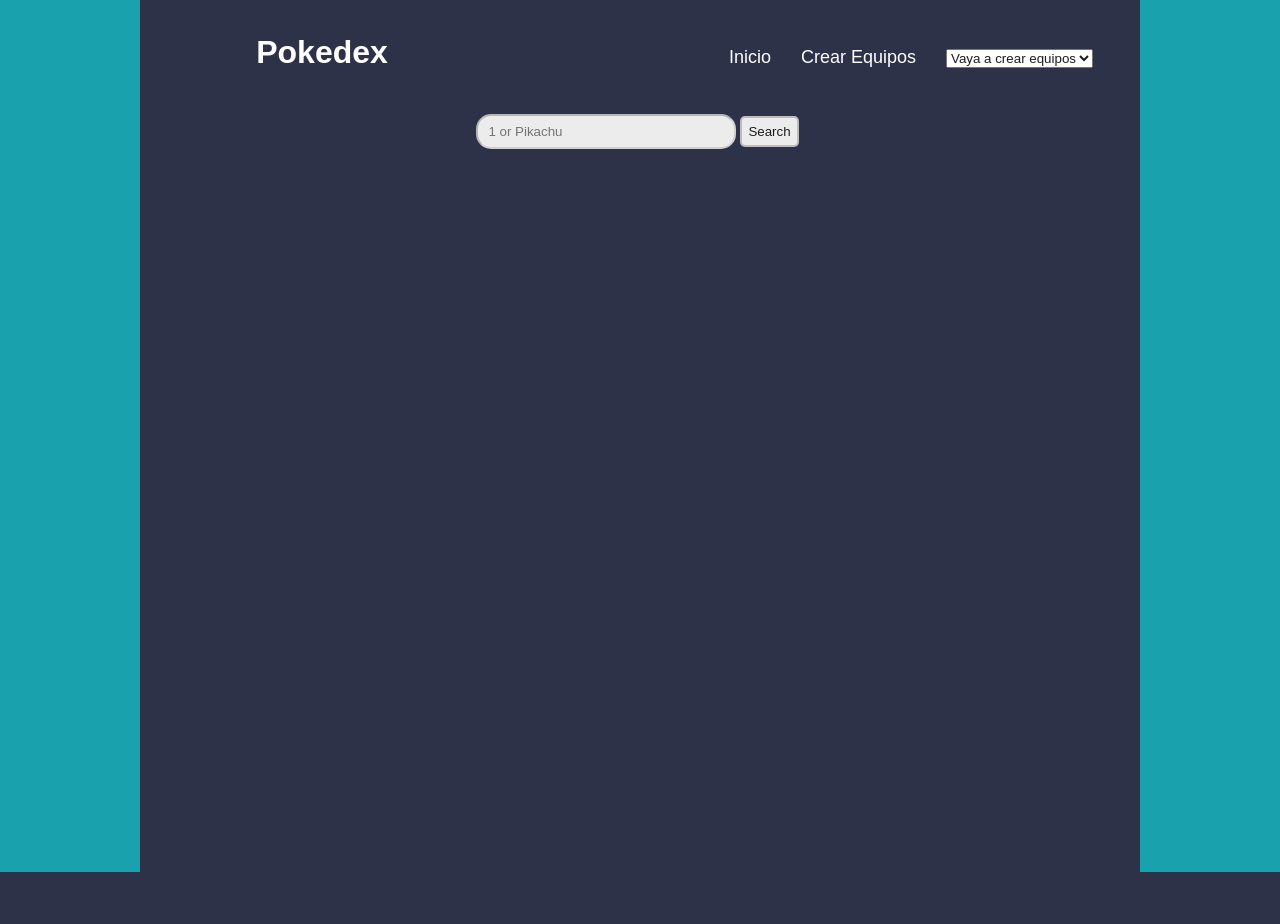
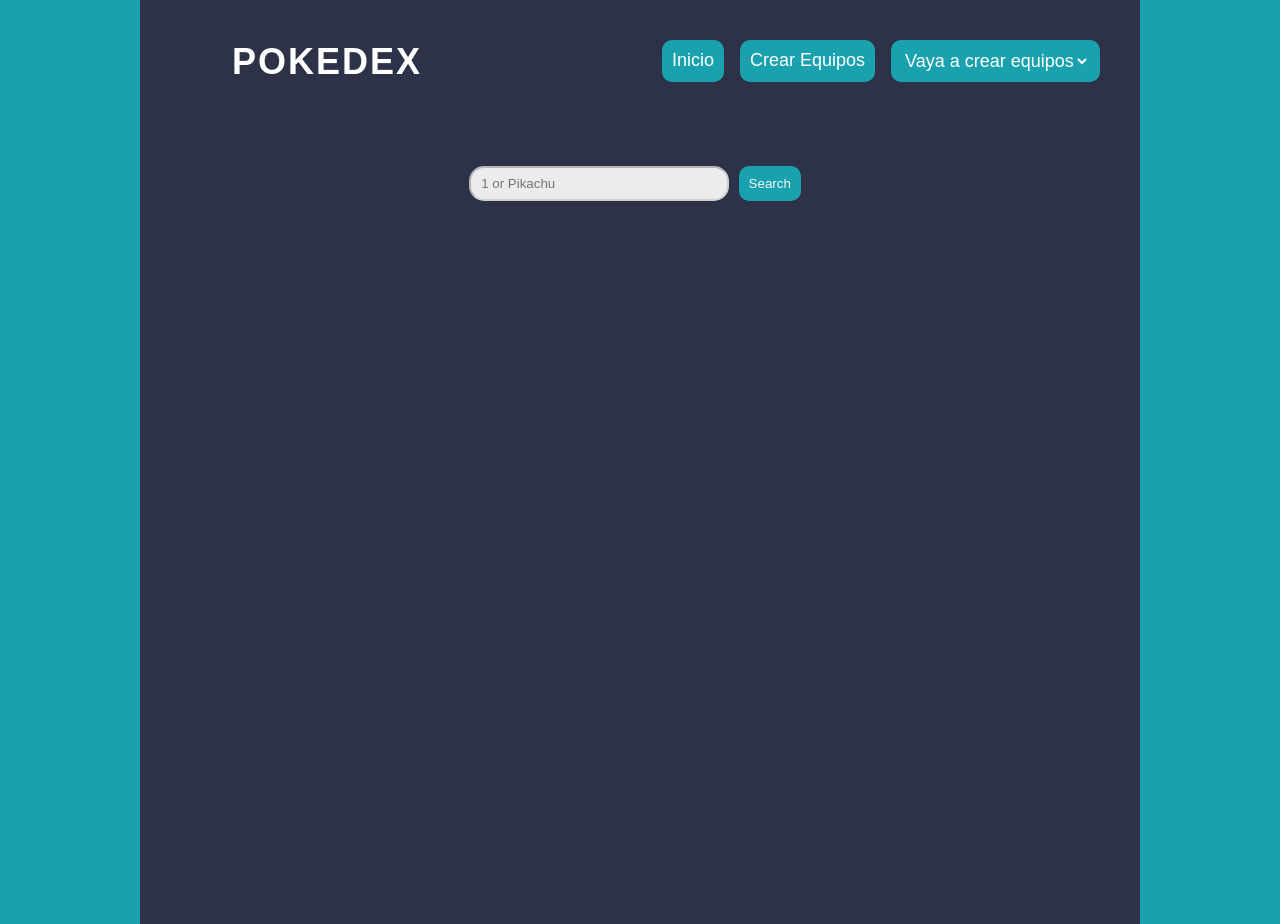
Before and after one commit to leop3z/TP1---Pokedex-, a Flask app: page / in a window 1280 px wide. Before the commit the page ends 872 px from the top, so only its background shows below. Run offline with Flask 3, Linux system fonts and the light colour scheme; data that the repository does not hold is empty.

Commit message:
cambios de estilos del header

```diff
--- a/static/css/styles.css
+++ b/static/css/styles.css
@@ -9,65 +9,65 @@
     --dark-gray: hsl(0, 0%, 59%);
 }
 
-body{
-    background-color: var(--dark-cyan);
+body {
     width: 100%;
     height: 100%;
     margin: 0;
     padding: 0;
+    background-color: var(--dark-cyan);
+    color: var(--white);
 }
 
-header{
-    background-color: var(--very-dark-desaturated_blue);
+header {
     width: 100%;
-    height: 100%;
     display: flex;
     justify-content: space-between;
     align-items: center;
-    padding: 32px 32px 0 32px;
+    padding: 32px;
     max-width: 1000px;
     margin: 0 auto;
-    box-sizing: border-box;
+    background-color: var(--very-dark-desaturated_blue);
+    color: var(--white);
 }
 
-.title{
-    font-family: sans-serif;
-    width: 300px;
+.title {
     text-align: center;
-    box-sizing: border-box;
+    font-size: 36px;
+    padding-left: 60px;
+    text-transform: uppercase;
+    letter-spacing: 2px;
     color: white;
-
 }
 
 .other-pages{
-    height: 40px;
-
+    height: 60px;
 }
 
 .links{
-    box-sizing: content-box;
     display: flex;
     list-style: none;
-
+    box-sizing: border-box;
 }
 
 .page{
     padding: 10px;
-    margin: 5px;
+    margin: 8px;
     font-size: 18px;
+    border-radius: 10px;
+    background-color: var(--dark-cyan);
+    transition: transform 0.2s;
+}
 
-}
 .page:hover{
     transform: scale(1.1);
+
 }
 
 a{
     text-decoration: none;
     font-family: sans-serif;
     color: white;
-
 }
-
 
 .search{
     padding: 20px;
@@ -93,6 +93,8 @@ a{
     padding: 0;
     box-sizing: border-box;
     color: var(--black);
+    font-family: "Kumbh Sans", sans-serif;
+    text-decoration: none;
 }
 
 button {
@@ -107,7 +109,7 @@ main {
     max-width: 1000px;
     margin: 0 auto;
     min-height: 100vh;
-    background-color: var(--very-dark-desaturated_blue)
+    background-color: var(--very-dark-desaturated_blue);
 }
 
 .list_pokemons {
@@ -147,6 +149,7 @@ main {
 .pokemon_img img {
     width: 100%;
     max-width: 120px;
+    border-radius: 50%;
 }
 
 .pokemon_content {
@@ -215,8 +218,6 @@ main {
     box-shadow: 0 0 64px var(--shadow);
 }
 
-
-
 .search{
     width: max-content;
     text-align: center;
@@ -224,7 +225,6 @@ main {
     margin: auto;
     display: block;
 }
-
 
 #search-id{
     border-radius: 15px;
@@ -235,12 +235,23 @@ main {
     padding: 0 10px 0 10px;
 }
 
-.search_id{
-    border-radius: 5px;
-    border-color: #1c1c1c3a;
-    height: auto;
-    background-color: #ececec;
-    padding: 6px;
-    border-width: 2px;
-    border-style: solid;
+.search_id {
+    background-color: var(--dark-cyan);
+    padding: 10px;
+    border-radius: 10px;
+    color: var(--white);
+    transition: background-color 0.3s;
+    margin: 0 5px 0 5px;
 }
+
+.search_id:hover{
+    background-color: var(--dark-grayish-blue);
+}
+
+#team-dropdown{
+    font-size: 18px;
+    background-color: transparent;
+    transition: transform 0.2s;
+    border: none;
+    color: white;
+}
```
